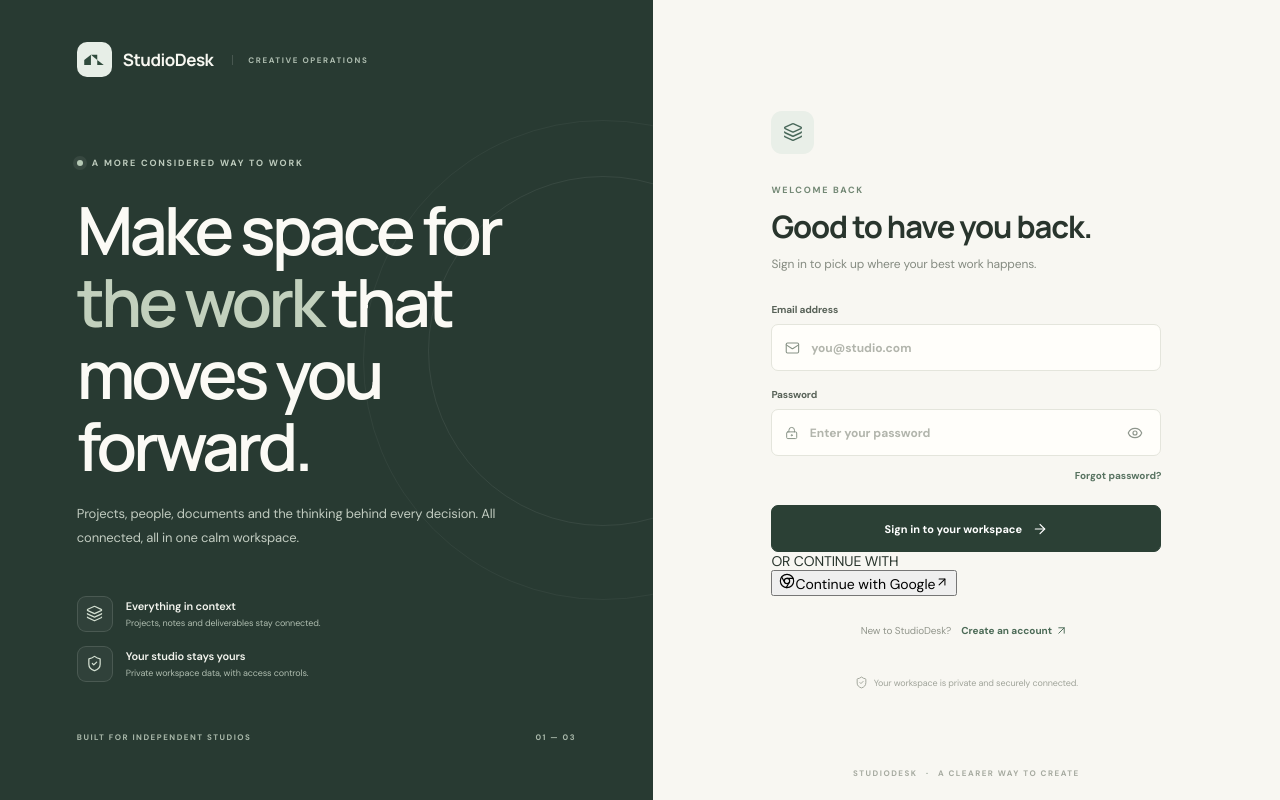
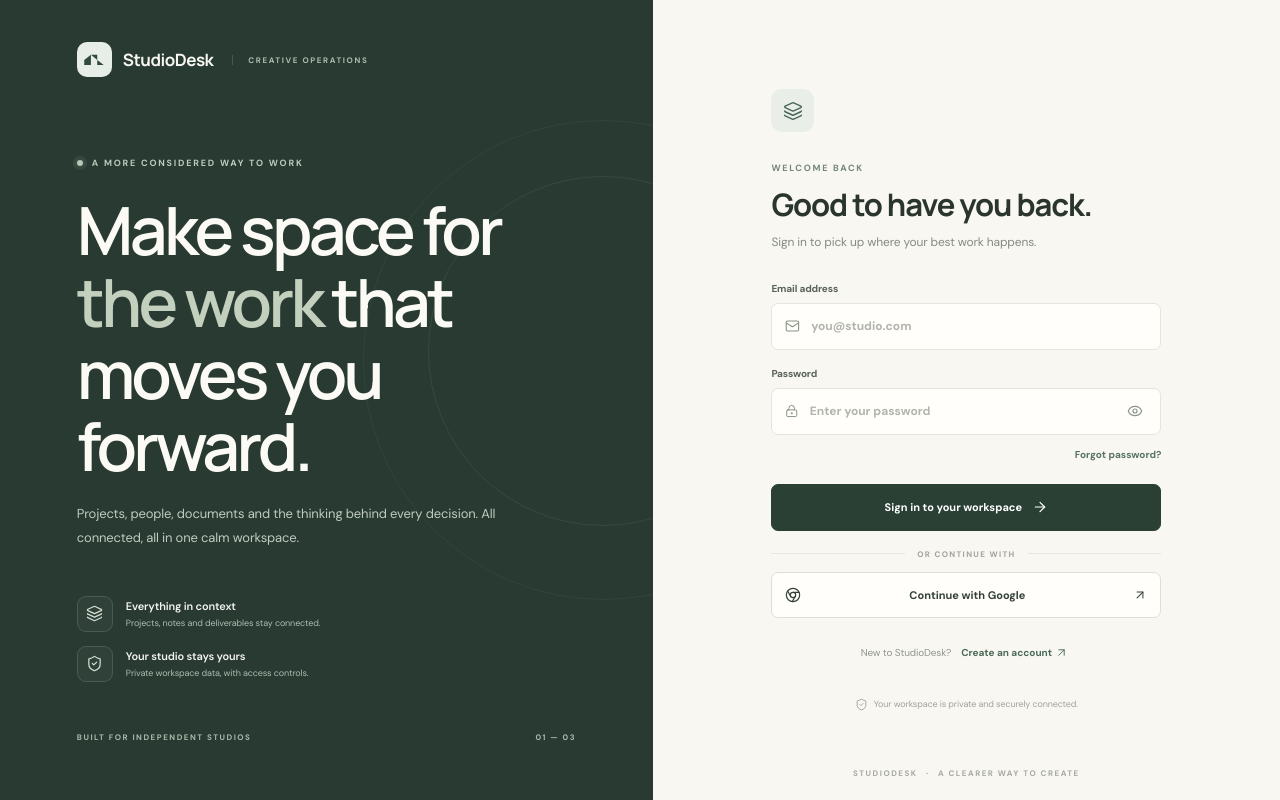
Before and after one commit to Moizzshahid/StudioDesk, a Next.js app: page /login in a window 1280 px wide. Built offline with nearby package versions, Linux system fonts and the light colour scheme; no server answers.

Commit message:
Style Google OAuth sign-in button

```diff
--- a/app/premium.css
+++ b/app/premium.css
@@ -424,3 +424,12 @@ body{font-family:"DM Sans",sans-serif;letter-spacing:-.01em}
   .navlink{font-size:7px;min-height:48px}
   .navlink svg{width:16px;height:16px}
 }
+
+
+/* Google OAuth sign-in */
+.auth-or-divider{display:flex;align-items:center;gap:12px;margin:18px 0 13px;color:#a0a49a;font-size:8px;font-weight:700;letter-spacing:1.35px}
+.auth-or-divider:before,.auth-or-divider:after{content:"";height:1px;flex:1;background:#e6e7df}
+.auth-google{width:100%;height:46px;display:flex;align-items:center;justify-content:center;gap:10px;padding:0 13px;border:1px solid #dedfd8;border-radius:7px;background:#fffefa;color:#354238;font-size:11px;font-weight:700;transition:border-color .2s,background .2s}
+.auth-google:hover{border-color:#aebcaf;background:#fff}
+.auth-google span{flex:1}
+.auth-google:disabled{opacity:.6;cursor:wait}
```
